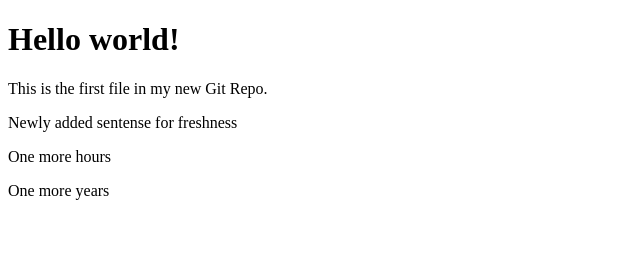
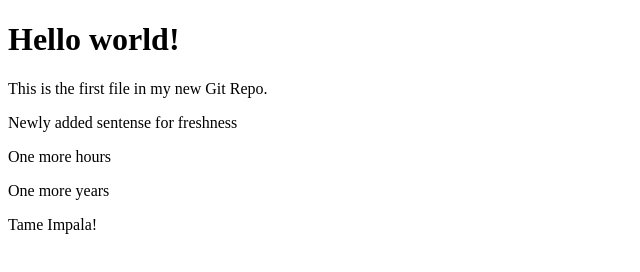
Before and after one commit to mattadam1/effective-winner, a plain HTML site: page index.html in a window 1280 px wide. Shown: the whole page, without its empty margins (0-640 px from the left). Drawn offline with Linux system fonts and the light colour scheme.

Commit message:
update index.html on github

```diff
--- a/index.html
+++ b/index.html
@@ -12,6 +12,7 @@
     <p>Newly added sentense for freshness</p>
     <p>One more hours</p>
     <p>One more years</p>
+    <p>Tame Impala!</p>
 
 </body>
 
```
